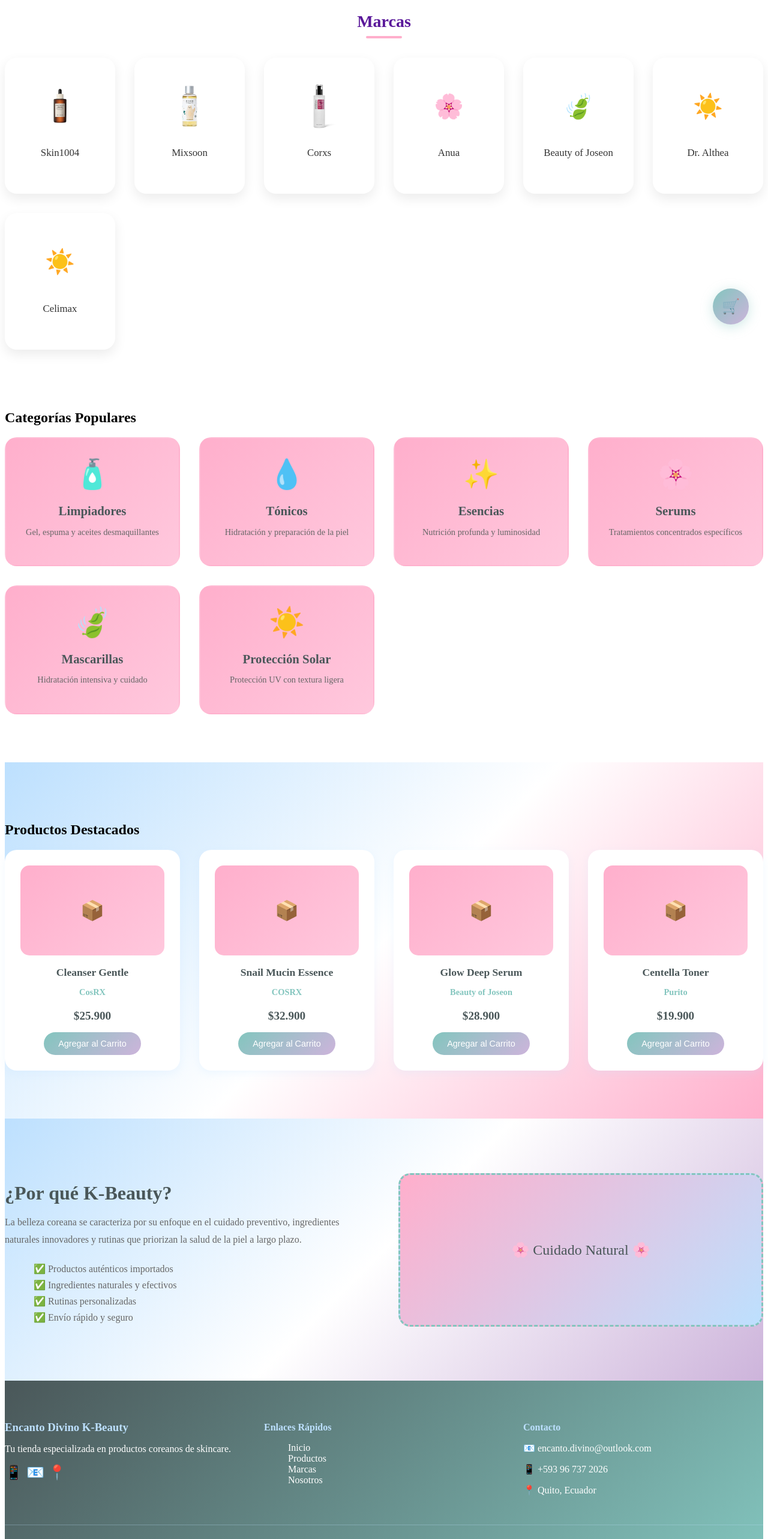
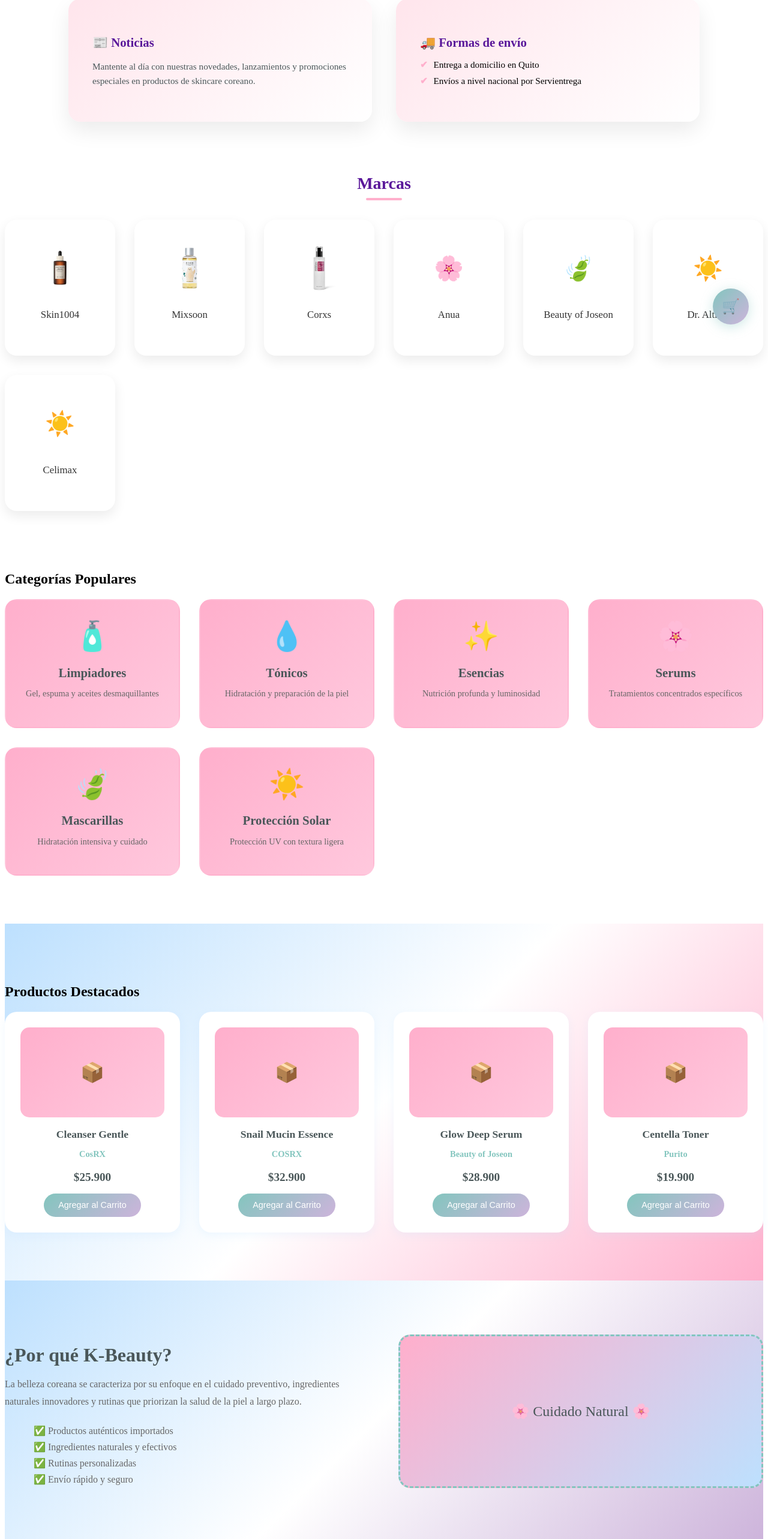
Before and after one commit to dennissealexandra17-bit/encanto-divino-web, a Vue app: page / in a window 1280 px wide. Shown: the part 227-2793 px from the top of the page at 60% size. Built offline with nearby package versions, Linux system fonts and the light colour scheme.

Commit message:
Footer y noticias

```diff
--- a/src/components/Footer.vue
+++ b/src/components/Footer.vue
@@ -1,18 +1,23 @@
 <template>
+  <footer class="footer" id="contacto">
+    <div class="footer-wrapper">
+      <div class="footer-content">
 
-      <!-- Footer -->
-      <footer class="footer" id="contacto">
-        <div class="container">
-          <div class="footer-content">
-            <div class="footer-section">
+        <!-- Marca -->
+        <div class="footer-section brand">
           <h3>Encanto Divino K-Beauty</h3>
           <p>Tu tienda especializada en productos coreanos de skincare.</p>
+
           <div class="social-icons">
-                <span>📱</span> <span>📧</span> <span>📍</span>
+            <a href="#" aria-label="Instagram">📷</a>
+            <a href="mailto:encanto.divino@outlook.com" aria-label="Email">✉️</a>
+            <a href="#" aria-label="Ubicación">📍</a>
           </div>
         </div>
+
+        <!-- Enlaces -->
         <div class="footer-section">
-              <h4>Enlaces Rápidos</h4>
+          <h4>Enlaces rápidos</h4>
           <ul>
             <li><a href="#inicio">Inicio</a></li>
             <li><a href="#productos">Productos</a></li>
@@ -20,75 +25,154 @@
             <li><a href="#nosotros">Nosotros</a></li>
           </ul>
         </div>
+
+        <!-- Contacto -->
         <div class="footer-section">
           <h4>Contacto</h4>
           <p>📧 encanto.divino@outlook.com</p>
           <p>📱 +593 96 737 2026</p>
           <p>📍 Quito, Ecuador</p>
         </div>
+
       </div>
+
       <div class="footer-bottom">
-            <p>
-              &copy; 2025 Encanto Divino K-Beauty. Todos los derechos reservados.
-            </p>
+        © 2025 Encanto Divino K-Beauty. Todos los derechos reservados.
       </div>
     </div>
   </footer>
 </template>
 
 <script>
-export default {
-
-}
+export default {}
 </script>
 
 <style scoped>
-
-
-/* Footer */
 .footer {
-  background: linear-gradient(135deg, #4a5759, #83c5be);
-  color: white;
-  padding: 3rem 0 1rem;
+  background: linear-gradient(135deg, #ffafcc, #ffc8dd);
+  padding: 4rem 1.5rem 2rem;
+  color: #4a5759;
 }
 
+/* Contenedor real */
+.footer-wrapper {
+  max-width: 1100px;
+  margin: 0 auto;
+}
+
+/* Grid principal */
 .footer-content {
   display: grid;
-  grid-template-columns: repeat(auto-fit, minmax(250px, 1fr));
-  gap: 2rem;
-  margin-bottom: 2rem;
+  grid-template-columns: 1.4fr 1fr 1fr;
+  gap: 3rem;
+  padding: 3rem;
+  background: rgba(255, 255, 255, 0.45);
+  border-radius: 24px;
+  box-shadow: 0 20px 40px rgba(0, 0, 0, 0.08);
 }
 
-.footer-section h3,
-.footer-section h4 {
-  margin-bottom: 1rem;
-  color: #bde0fe;
+/* Secciones */
+.footer-section h3 {
+  font-size: 1.4rem;
+  color: #5a189a;
+  margin-bottom: 0.8rem;
 }
 
+.footer-section h4 {
+  font-size: 1.1rem;
+  color: #5a189a;
+  margin-bottom: 1rem;
+}
+
+.footer-section p,
+.footer-section a {
+  font-size: 0.95rem;
+  line-height: 1.6;
+}
+
+/* Marca */
+.brand p {
+  max-width: 280px;
+}
+
+/* Enlaces */
 .footer-section ul {
   list-style: none;
+  padding: 0;
+}
+
+.footer-section li {
+  margin-bottom: 0.5rem;
 }
 
 .footer-section a {
-  color: white;
   text-decoration: none;
-  transition: color 0.3s;
+  color: #4a5759;
+  position: relative;
 }
 
-.footer-section a:hover {
-  color: #bde0fe;
+.footer-section a::after {
+  content: "";
+  position: absolute;
+  bottom: -3px;
+  left: 0;
+  width: 0;
+  height: 2px;
+  background: #ffafcc;
+  transition: width 0.3s ease;
+}
+
+.footer-section a:hover::after {
+  width: 100%;
+}
+
+/* Íconos */
+.social-icons {
+  display: flex;
+  gap: 1rem;
+  margin-top: 1.5rem;
+}
+
+.social-icons a {
+  width: 42px;
+  height: 42px;
+  background: white;
+  border-radius: 50%;
+  display: flex;
+  align-items: center;
+  justify-content: center;
+  font-size: 1.3rem;
+  transition: transform 0.3s ease, box-shadow 0.3s ease;
+}
+
+.social-icons a:hover {
+  transform: translateY(-4px);
+  box-shadow: 0 10px 25px rgba(255, 175, 204, 0.5);
+}
+
+/* Footer bottom */
+.footer-bottom {
+  margin-top: 2rem;
+  text-align: center;
+  font-size: 0.85rem;
+  color: #5a189a;
+  opacity: 0.8;
+}
+
+/* Responsive */
+@media (max-width: 900px) {
+  .footer-content {
+    grid-template-columns: 1fr;
+    text-align: center;
+  }
+
+  .brand p {
+    margin: 0 auto;
   }
 
   .social-icons {
-  font-size: 1.5rem;
-  margin-top: 1rem;
+    justify-content: center;
   }
-
-.footer-bottom {
-  border-top: 1px solid rgba(189, 224, 254, 0.3);
-  padding-top: 1rem;
-  text-align: center;
-  color: #bde0fe;
 }
 
 </style>
--- a/src/components/Noticias.vue
+++ b/src/components/Noticias.vue
@@ -1,16 +1,33 @@
 <template>
-    <div class="component">
-        Noticias
-        <div class="envio">
-        Formas de envío
-        <div>
-            entrega a domicilio en quito
-            <br/>
-            envio por servientrega
-        </div>
-        </div>
+  <section class="info-section">
+
+    <h2 class="section-title">Información</h2>
+
+    <div class="info-grid">
+
+      <!-- Noticias -->
+      <div class="info-card">
+        <h3>📰 Noticias</h3>
+        <p>
+          Mantente al día con nuestras novedades, lanzamientos y promociones
+          especiales en productos de skincare coreano.
+        </p>
+      </div>
+
+      <!-- Envíos -->
+      <div class="info-card">
+        <h3>🚚 Formas de envío</h3>
+        <ul>
+          <li>Entrega a domicilio en Quito</li>
+          <li>Envíos a nivel nacional por Servientrega</li>
+        </ul>
+      </div>
+
     </div>
+
+  </section>
 </template>
+
 
 <script>
 export default {
@@ -19,14 +36,71 @@ export default {
 </script>
 
 <style scoped>
+.info-section {
+  max-width: 1100px;
+  margin: 4rem auto;
+  padding: 0 1.5rem;
+}
 
-.component {
-    padding: 20px;
-    background-color: #f9f9f9;
-    border: 1px solid #ddd;
-    border-radius: 5px;
-    text-align: center;
-    font-size: 18px;
-    color: #333;
+.section-title {
+  text-align: center;
+  font-size: 1.8rem;
+  color: #5a189a;
+  margin-bottom: 2.5rem;
 }
+
+/* Grid */
+.info-grid {
+  display: grid;
+  grid-template-columns: repeat(auto-fit, minmax(280px, 1fr));
+  gap: 2.5rem;
+}
+
+/* Cards */
+.info-card {
+  background: linear-gradient(135deg, #ffe5ec, #fff);
+  border-radius: 20px;
+  padding: 2.5rem;
+  box-shadow: 0 15px 35px rgba(0, 0, 0, 0.08);
+  transition: transform 0.3s ease, box-shadow 0.3s ease;
+}
+
+.info-card:hover {
+  transform: translateY(-6px);
+  box-shadow: 0 20px 45px rgba(0, 0, 0, 0.12);
+}
+
+.info-card h3 {
+  font-size: 1.3rem;
+  color: #5a189a;
+  margin-bottom: 1rem;
+}
+
+.info-card p {
+  font-size: 0.95rem;
+  line-height: 1.6;
+  color: #4a5759;
+}
+
+/* Lista de envíos */
+.info-card ul {
+  list-style: none;
+  padding: 0;
+}
+
+.info-card li {
+  font-size: 0.95rem;
+  margin-bottom: 0.6rem;
+  position: relative;
+  padding-left: 1.4rem;
+}
+
+.info-card li::before {
+  content: "✔";
+  position: absolute;
+  left: 0;
+  color: #ffafcc;
+  font-weight: bold;
+}
+
 </style>
```
Lines whose indentation alone changed are shown as unchanged.
